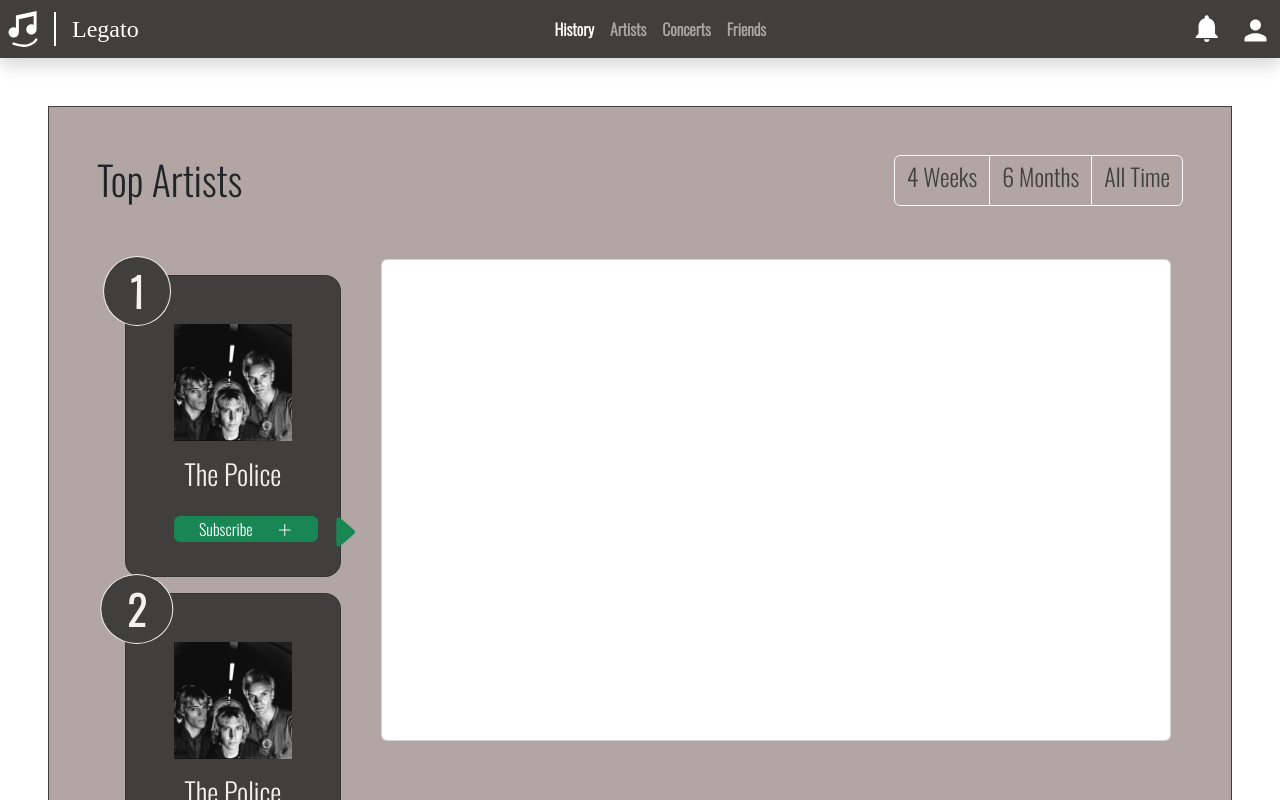
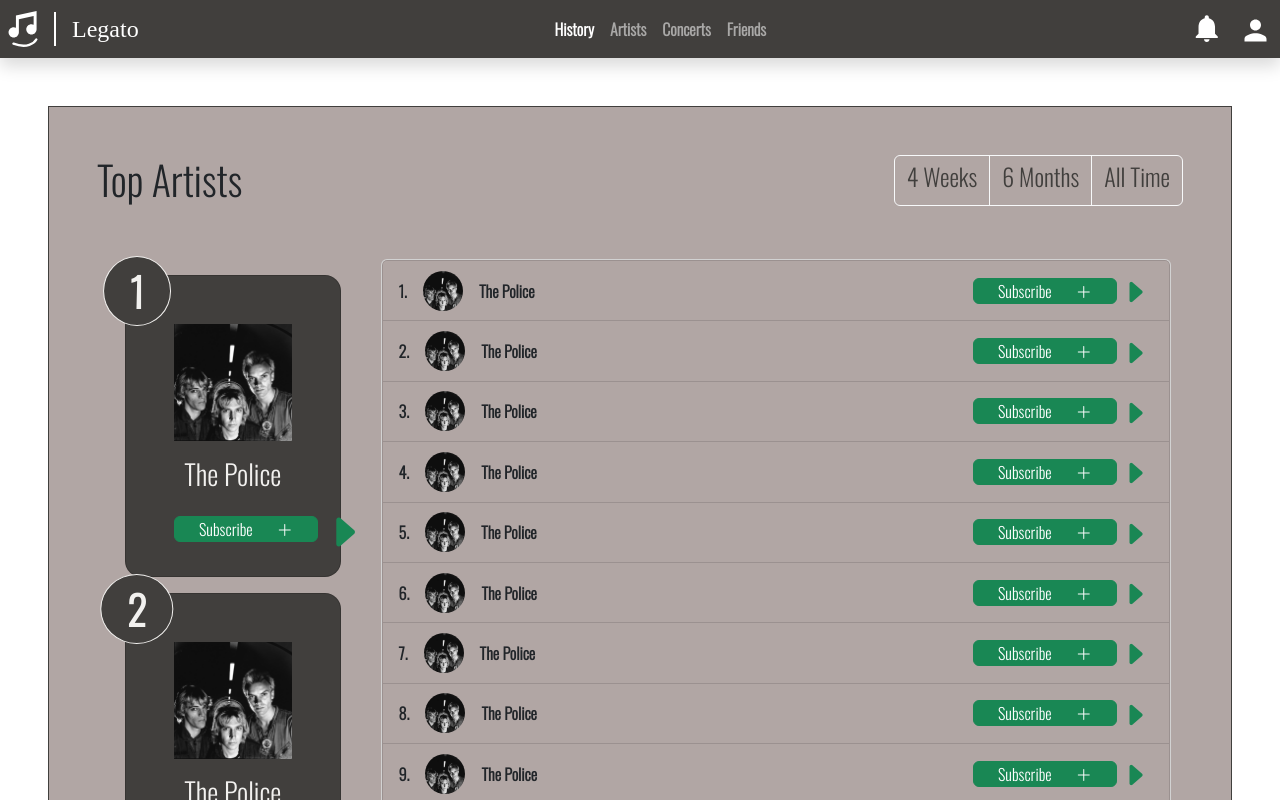
Before and after one commit to SDSC-Cali-Coders/Legato, a React (Create React App) app in the folder frontend/: page / in a window 1280 px wide. Shown: the top 800 px of the page. Built offline with nearby package versions, Linux system fonts and the light colour scheme; a web font is replaced by a local one.

Commit message:
Render topTenList into display

```diff
--- a/frontend/src/components/listeningHistory/TopCard.jsx
+++ b/frontend/src/components/listeningHistory/TopCard.jsx
@@ -4,24 +4,43 @@
 
 export default function TopCard(props) {
   let TopThreeCards = new Array(3);
+  let TopTenList = new Array(10);
 
+  // Handle TopThree & TopTen logic here (based off selection)
+  // Run a foreach through the topThreeList topTenList property to fill in with pertinent info
   switch (props.selection) {
     case 'Artists':
       props.topThreeList.forEach((item, index) => {
         TopThreeCards[index] = <TopThree.Artists rank={item.rank} img={item.img} name={item.name} isSubscribed={item.isSubscribed}/>;
       });
+
+      props.topTenList.forEach((item, index) => {
+        TopTenList[index] = <TopTen.Artists img={item.img} name={item.name} isSubscribed={item.isSubscribed}/>;
+      });
+
       break;
     case 'Tracks':
       props.topThreeList.forEach((item, index) => {
         TopThreeCards[index] = <TopThree.Tracks rank={item.rank} img={item.img}/>;
       });
+
+      props.topTenList.forEach((item, index) => {
+        TopTenList[index] = <TopTen.Tracks img={item.img} name={item.name} artist={item.artist}/>;
+      });
+
       break;
     case 'Genres':
       props.topThreeList.forEach((item, index) => {
         TopThreeCards[index] = <TopThree.Genres rank={item.rank} icon={item.icon} genre={item.genre}/>;
       });
+
+      props.topTenList.forEach((item, index) => {
+        TopTenList[index] = <TopTen.Genres icon={item.icon} genre={item.genre}/>;
+      });
+
       break;
   }
+
 
   return (
     <>
@@ -97,26 +116,18 @@
 
                 <div className="col-9">
                   <div className="card">
-                    <br />
-                    <br />
-                    <br />
-                    <br />
-                    <br />
-                    <br />
-                    <br />
-                    <br />
-                    <br />
-                    <br />
-                    <br />
-                    <br />
-                    <br />
-                    <br />
-                    <br />
-                    <br />
-                    <br />
-                    <br />
-                    <br />
-                    <br />
+                    <ol className="list-group list-group-numbered Oswald_regular">
+                      {TopTenList[0]}
+                      {TopTenList[1]}
+                      {TopTenList[2]}
+                      {TopTenList[3]}
+                      {TopTenList[4]}
+                      {TopTenList[5]}
+                      {TopTenList[6]}
+                      {TopTenList[7]}
+                      {TopTenList[8]}
+                      {TopTenList[9]}
+                    </ol>
                   </div>
                 </div>
               </div>
```
